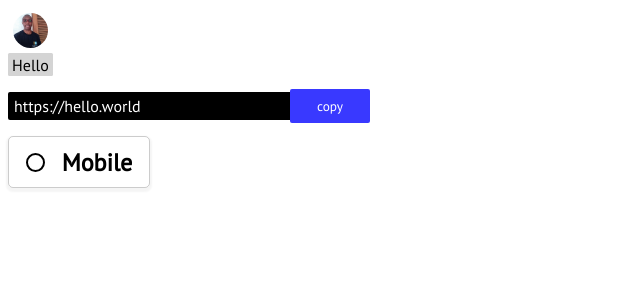
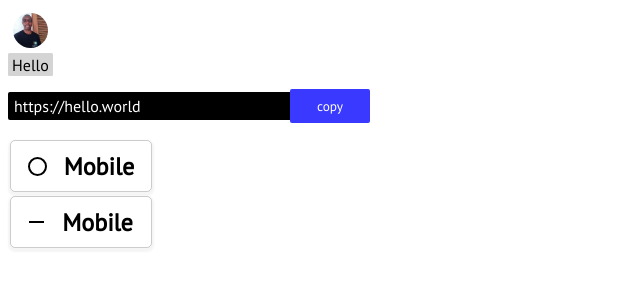
Before and after one commit to JosiasAurel/linksbook, a Next.js app in the folder client/: page / in a window 1280 px wide. Shown: the top 300 px of the page, without its empty margins (0-640 px from the left). Built offline with nearby package versions, Linux system fonts and the light colour scheme.

Commit message:
add toggle functionality to folder

```diff
--- a/client/components/Folder.tsx
+++ b/client/components/Folder.tsx
@@ -5,12 +5,40 @@ import styles from "../styles/components.module.css";
 interface FolderProps {
     type: string // Parent or Child
     label: string
+    thirdPartyAction?: Function
 }
 
-const Folder: React.FC<FolderProps> = ({ type, label }): JSX.Element => {
+const Folder: React.FC<FolderProps> = ({ type, label, thirdPartyAction }): JSX.Element => {
+
+    // has the folder been clicked to drop down ?
+    const [selected, setSelected] = React.useState<boolean>(false);
+
+    if (type === "Child") {
+        return (
+            <div className={styles.folder}>
+                <div className={styles.lineIcon}>
+
+                </div>
+                <h2> {label} </h2>
+            </div>
+        )
+    }
+
+    // toggle is folder selected
+    function toggleFolderSelected(): void {
+        setSelected(!selected);
+        if (thirdPartyAction) {
+            thirdPartyAction();
+        } else {
+            return;
+        }
+
+        return;
+    }
+
     return (
-        <div className={styles.folder}>
-            <div className={styles.circleIcon}>
+        <div onClick={e => toggleFolderSelected()} className={styles.folder}>
+            <div className={!selected ? styles.circleIcon : styles.circleIconFill}>
 
             </div>
             <h2> {label} </h2>
--- a/client/pages/index.tsx
+++ b/client/pages/index.tsx
@@ -30,7 +30,8 @@ const HomePage: FunctionComponent = (): JSX.Element => {
             </div>
 
             <div>
-                <Folder type="parent" label="Mobile" />
+                <Folder type="Parent" label="Mobile" />
+                <Folder type="Child" label="Mobile" />
             </div>
         </div>
     )
--- a/client/styles/components.module.css
+++ b/client/styles/components.module.css
@@ -146,6 +146,7 @@
   max-width: 140px;
   border: solid 1px rgba(128, 128, 128, 0.404);
   box-shadow: 0 2px 2px 2px whitesmoke;
+  margin: 4px 2px;
 }
 
 .folder .circleIcon {
@@ -154,4 +155,18 @@
   border: solid 2px black;
   border-radius: 50%;
 }
+
+.folder .circleIconFill {
+  width: 15px;
+  height: 15px;
+  border: solid 2px black;
+  border-radius: 50%;
+  background-color: black;
+}
+
+.folder .lineIcon {
+  width: 15px;
+  height: 2px;
+  background-color: black;
+}
 /* End Folder styles */
```
